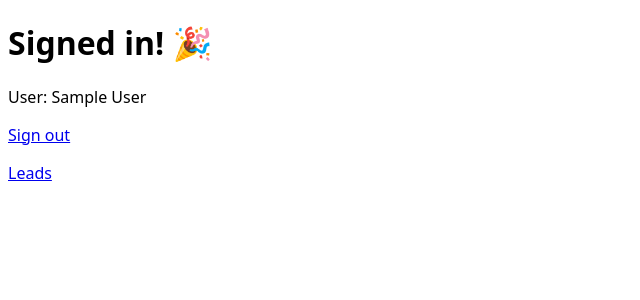
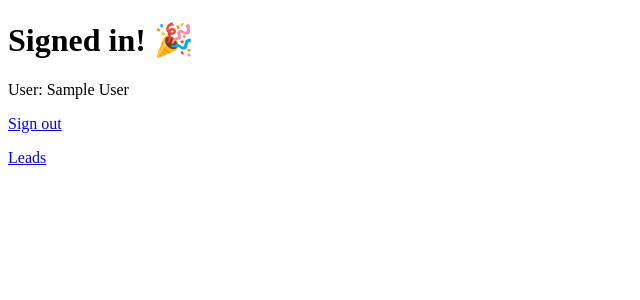
Before and after one commit to Jtkollar/leadflow_sandbox, a Next.js app: page /dashboard in a window 1280 px wide. Shown: the top 300 px of the page, without its empty margins (0-640 px from the left). Built offline with nearby package versions, Linux system fonts and the light colour scheme; no server answers; sample sign-in values are in the browser's storage.

Commit message:
Update layout.tsx

```diff
--- a/src/app/layout.tsx
+++ b/src/app/layout.tsx
@@ -1,9 +1,7 @@
-export const metadata = { title: "LeadFlow Sandbox" };
-
 export default function RootLayout({ children }: { children: React.ReactNode }) {
   return (
     <html lang="en">
-      <body style={{ fontFamily: "system-ui, sans-serif", padding: 24 }}>{children}</body>
+      <body>{children}</body>
     </html>
   );
 }
```
